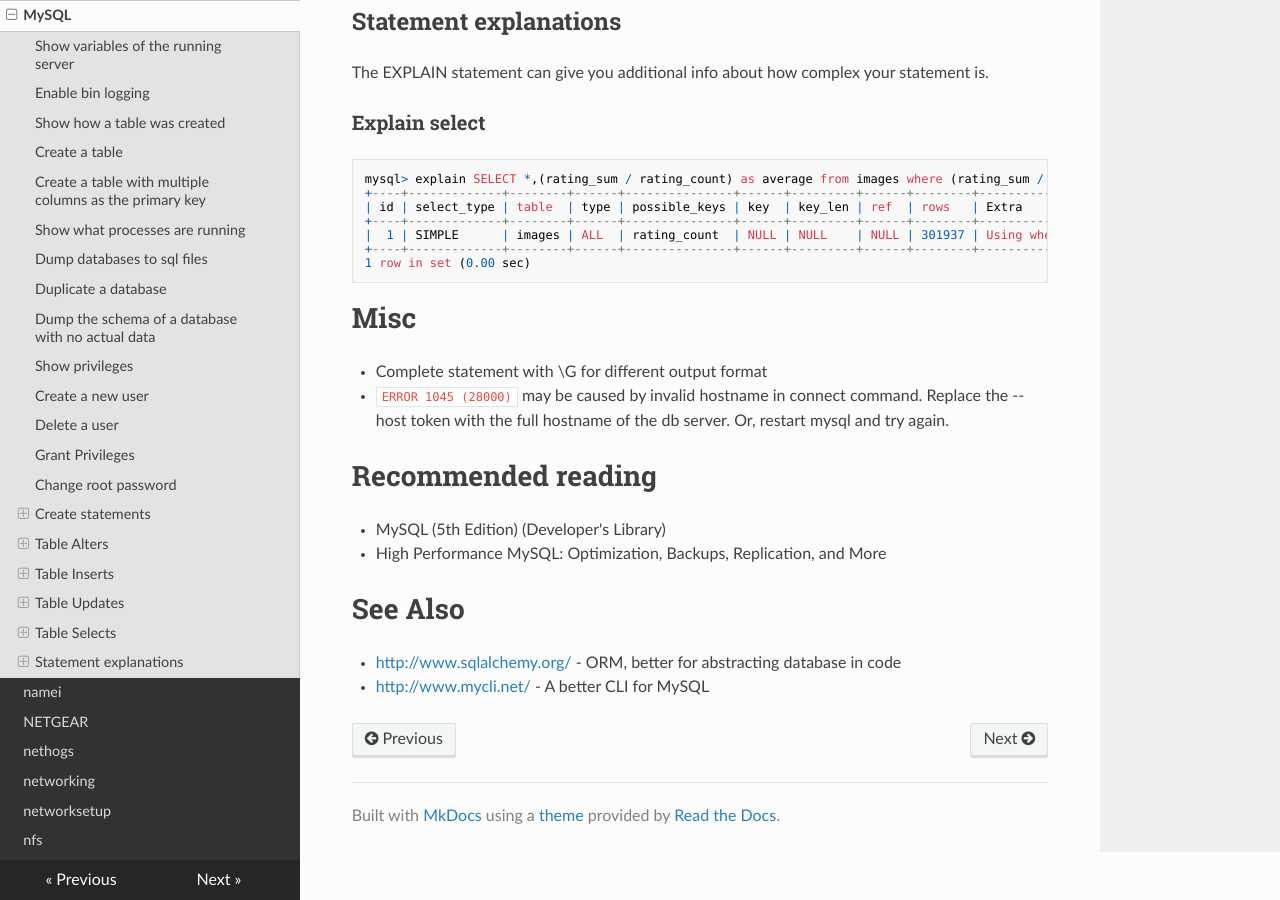
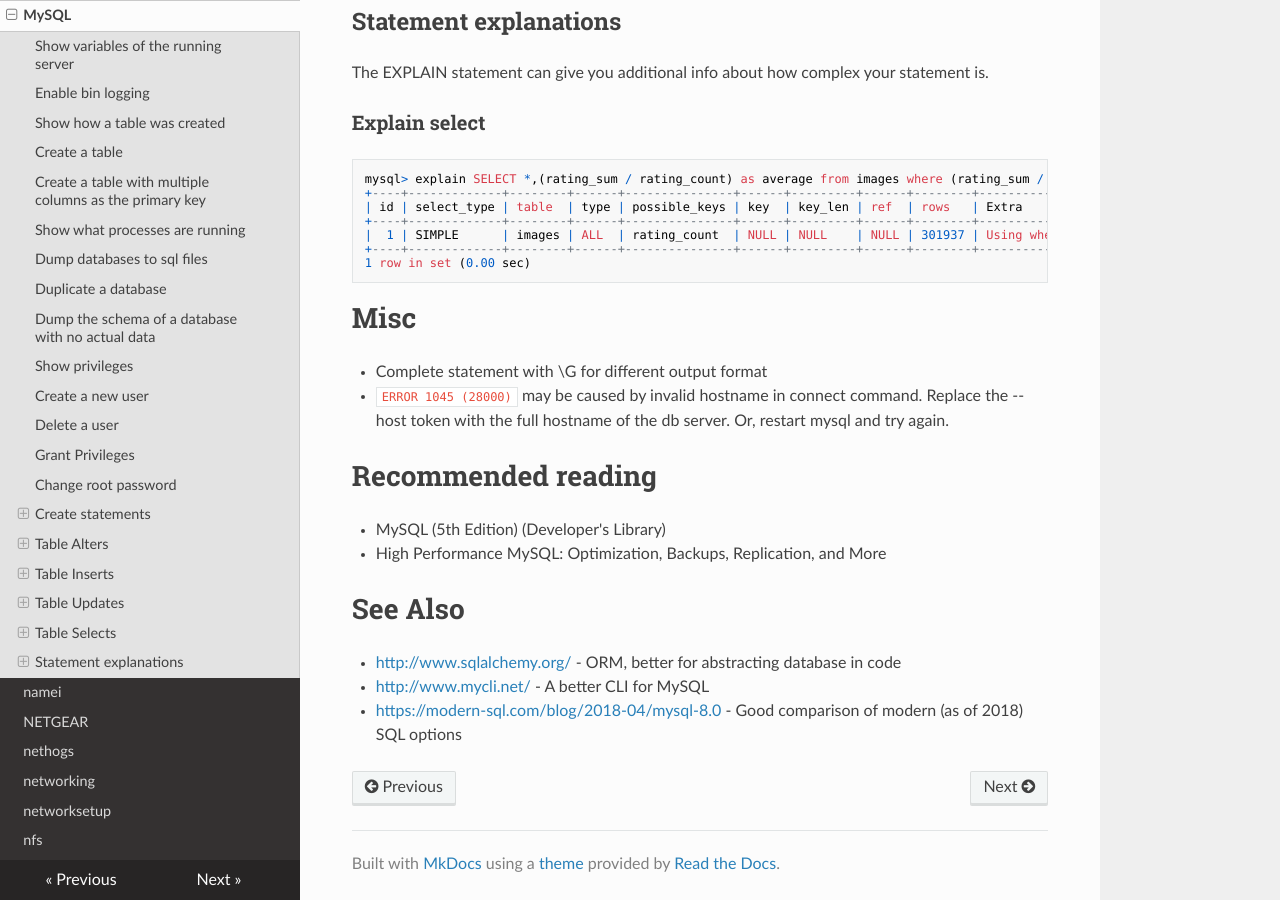
Before and after one commit to lando-cal/tech-notes, an MkDocs documentation site: the page built from docs/mysql.md, in a window 1280 px wide and 900 px high, scrolled down 4547 px. Built offline with MkDocs 1.6.1, drawn with Linux system fonts in a browser that asks for light colours; nearby versions of some CDN libraries.

Commit message:
Add links

```diff
--- a/docs/mysql.md
+++ b/docs/mysql.md
@@ -260,3 +260,4 @@ mysql> explain SELECT *,(rating_sum / rating_count) as average from images where
 
 - <http://www.sqlalchemy.org/> - ORM, better for abstracting database in code
 - <http://www.mycli.net/> - A better CLI for MySQL
+- <https://modern-sql.com/blog/2018-04/mysql-8.0> - Good comparison of modern (as of 2018) SQL options
```
Also changed, not shown: docs/google-cloud.md (+1 -0 lines).
